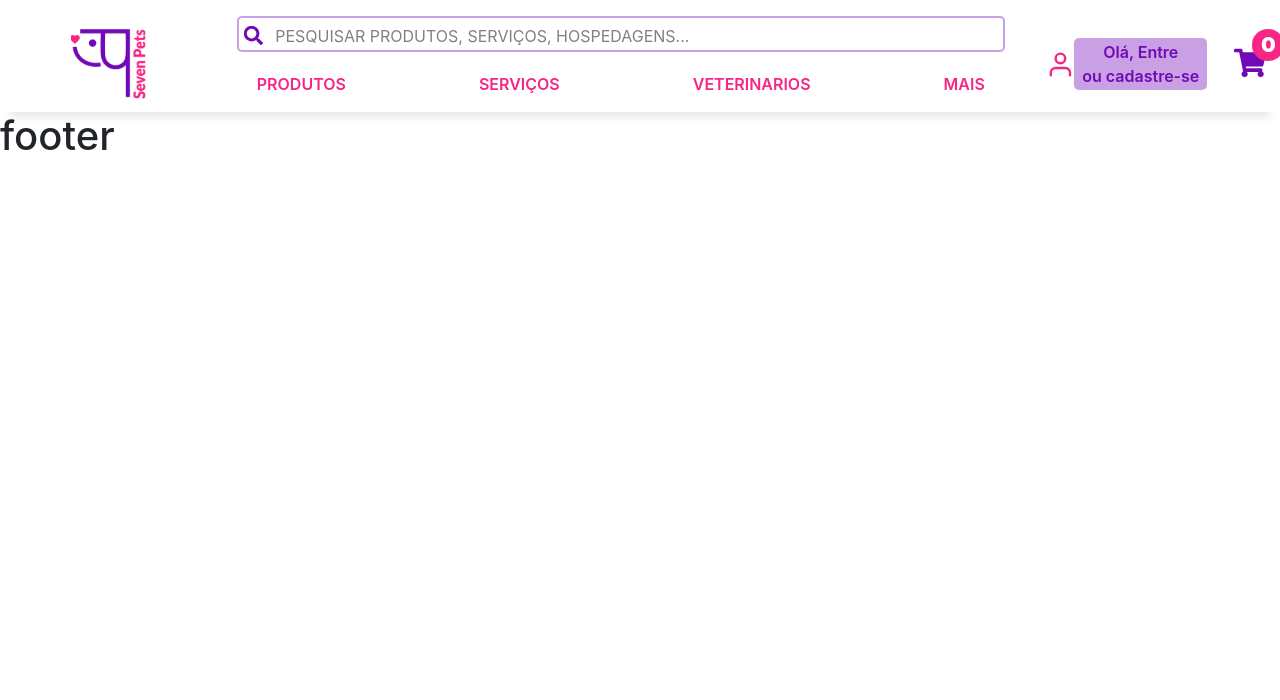
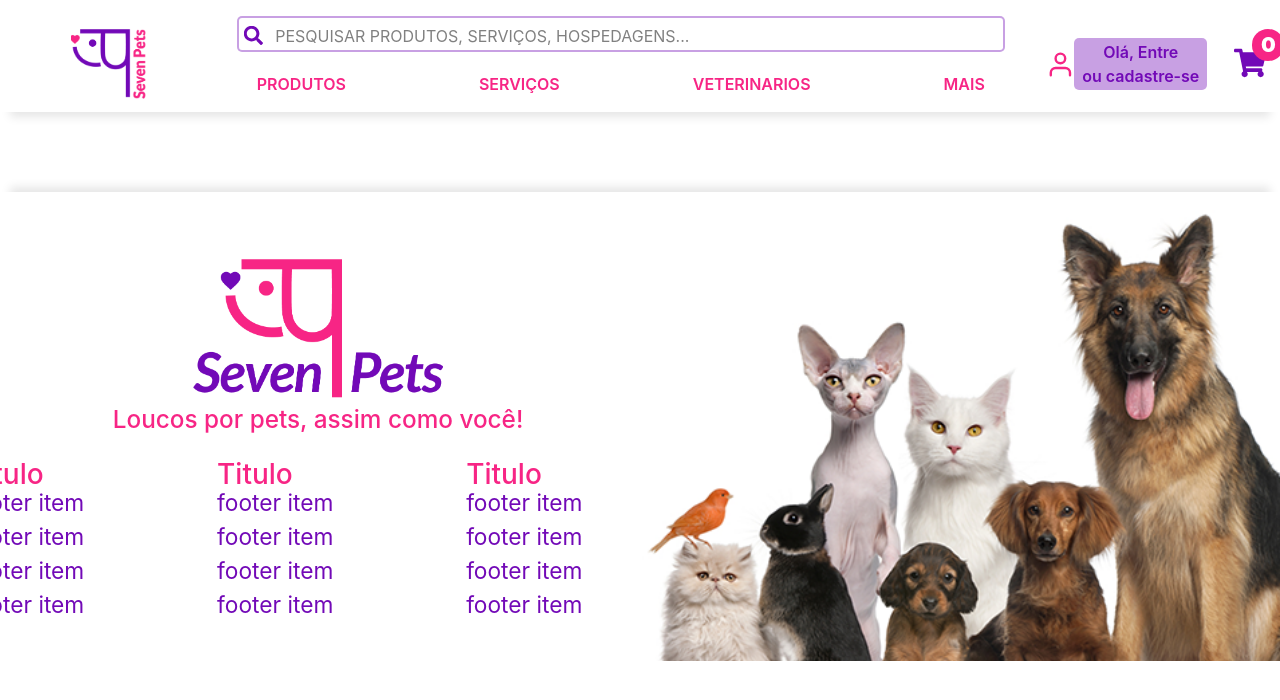
Before and after one commit to Equipe-7/Front, a React app: page /veterinarios/domicilio in a window 1280 px wide. Built offline with nearby package versions, Linux system fonts and the light colour scheme.

Commit message:
footer development
footer development

```diff
--- a/src/Components/Footer/Footer.css
+++ b/src/Components/Footer/Footer.css
@@ -1,3 +1,156 @@
-footer{
-    width: 100vh;
+.footer {
+  width: 100%;
+  min-height: 350px;
+  margin-top: 5rem;
+  display: flex;
+  background: url("../../Assets/img/sevenanimals.png");
+  background-position: center;
+  background-repeat: no-repeat;
+  background-size: cover;
+  box-shadow: 0px -15px 9px -10px rgb(0 0 0 / 10%);
+  -webkit-box-shadow: 0px -15px 9px -10px rgb(0 0 0 / 10%);
+  -moz-box-shadow: 0px -15px 9px -10px rgba(0, 0, 0, 0.18);
+  justify-content: center;
+  align-items: center;
 }
+
+.footer-container {
+  width: 100%;
+  max-width: 1250px;
+  min-height: 80%;
+  display: flex;
+  flex-wrap: wrap;
+  justify-content: space-around;
+  align-content: flex-start;
+  margin-left: -25vw;
+  padding: 4vw 0vw 3vw;
+}
+
+.logo {
+  display: flex;
+  flex-direction: column;
+  width: 300px;
+  margin-top: -0.4rem;
+}
+
+.logo-img {
+  width: 250px;
+}
+
+.logo-slogan {
+  font-size: calc(.8rem + 0.9vw) !important ;
+  color: var(--rosa);
+}
+
+.footer-itens {
+  display: flex;
+  width: 68%;
+  flex-direction: row;
+  flex-wrap: wrap;
+  justify-content: flex-start;
+}
+
+.itens-container {
+  margin: 0px;
+  padding: 0px;
+  padding-right: 7vw;
+}
+
+.item-title {
+  margin-bottom: -6px;
+  color: var(--rosa);
+}
+
+.item {
+  color: var(--roxo);
+  cursor: pointer;
+  font-size: calc(0.7rem + 0.9vw) !important;
+}
+
+.item:hover {
+  color: var(--rosa);
+}
+
+@media screen and (max-width: 1284px) {
+  .footer {
+    width: 100%;
+    min-height: 350px;
+    margin-top: 5rem;
+    display: flex;
+    background: url("../../Assets/img/sevenanimals.png");
+    background-position: right;
+    background-repeat: no-repeat;
+    background-size: cover;
+    align-items: center;
+    padding-top: 1rem;
+  }
+  .footer-container {
+    width: 100%;
+    max-width: 80%;
+    min-height: 80%;
+    display: flex;
+    flex-wrap: wrap;
+    flex-direction: column;
+  }
+  .logo {
+    display: flex;
+    flex-direction: column;
+    width: 700px;
+    align-items: center;
+    padding-bottom: 1rem;
+  }
+
+  .footer-itens {
+    display: flex;
+    width: 60%;
+    flex-direction: row;
+    flex-wrap: wrap;
+    justify-content: space-between;
+  }
+
+  .logo-slogan {
+    text-align: center;
+  }
+
+  .itens-container {
+    margin: 0px;
+    padding-right: 0px;
+  }
+}
+
+@media screen and (max-width: 1120px) {
+  .footer {
+    width: 100%;
+    min-height: 350px;
+    margin-top: 5rem;
+    display: flex;
+    background: white !important;
+    align-items: center;
+  }
+
+  .footer-container {
+    width: 100%;
+    max-width: 80%;
+    display: flex;
+    flex-wrap: wrap;
+    flex-direction: column;
+    align-items: center;
+    align-content: center;
+  }
+
+  .footer-itens {
+    display: flex;
+    width: 90%;
+    flex-direction: row;
+    flex-wrap: wrap;
+    justify-content: space-between;
+  }
+
+  .logo {
+    display: flex;
+    flex-direction: column;
+    max-width: 300px;
+    align-items: center;
+    padding-bottom: 1rem;
+  }
+}
--- a/src/Components/Footer/Footer.jsx
+++ b/src/Components/Footer/Footer.jsx
@@ -1,12 +1,68 @@
-import React from 'react'
-import "./Footer.css"
+import React from "react";
+import "./Footer.css";
+import Logo from "../../Assets/img/sevenpets-h2.png";
 
 const Footer = () => {
-    return (
-        <footer>
-            <h1>footer</h1>
-        </footer>
-    )
-}
+  return (
+    <footer className="footer">
+      <section className="footer-container">
+        <div className="logo">
+          <img className="logo-img" src={Logo} alt="" />
+          <h2 className="logo-slogan">Loucos por pets, assim como você!</h2>
+        </div>
 
-export default Footer
+        <div className="footer-itens">
+          <ul className="itens-container">
+            <h3 className="item-title"> Titulo</h3>
+            <li className="item">
+              <a>footer item</a>
+            </li>
+            <li className="item">
+              <a>footer item</a>
+            </li>
+            <li className="item">
+              <a>footer item</a>
+            </li>
+            <li className="item">
+              <a>footer item</a>
+            </li>
+          </ul>
+
+          <ul className="itens-container">
+            <h3 className="item-title"> Titulo</h3>
+            <li className="item">
+              <a>footer item</a>
+            </li>
+            <li className="item">
+              <a>footer item</a>
+            </li>
+            <li className="item">
+              <a>footer item</a>
+            </li>
+            <li className="item">
+              <a>footer item</a>
+            </li>
+          </ul>
+
+          <ul className="itens-container">
+            <h3 className="item-title"> Titulo</h3>
+            <li className="item">
+              <a>footer item</a>
+            </li>
+            <li className="item">
+              <a>footer item</a>
+            </li>
+            <li className="item">
+              <a>footer item</a>
+            </li>
+            <li className="item">
+              <a>footer item</a>
+            </li>
+          </ul>
+        </div>
+      </section>
+    </footer>
+  );
+};
+
+export default Footer;
```
Also changed, not shown: src/Assets/img/sevenanimals.png (added), src/Assets/img/sevenanimals2.png (added), src/Assets/img/sevenpets-h-roxoebranco.png (added), src/Assets/img/sevenpets-h.png (added), src/Assets/img/sevenpets-h2.png (added).
